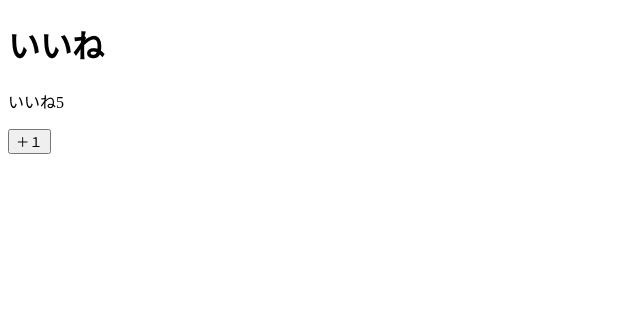
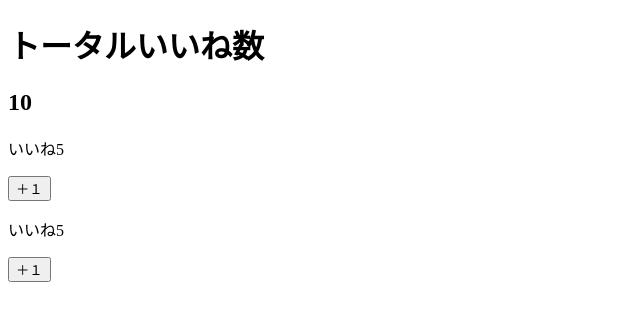
Before and after one commit to kinoko109/vue_study, a Vue app: page / in a window 1280 px wide. Shown: the top 320 px of the page, without its empty margins (0-640 px from the left). Built offline with nearby package versions, Linux system fonts and the light colour scheme.

Commit message:
update: propsでデータ連携

```diff
--- a/src/App.vue
+++ b/src/App.vue
@@ -1,7 +1,9 @@
 <template>
   <div id="app">
     <LikeHeader />
-    <LikeNumber />
+    <h2>{{ number }}</h2>
+    <LikeNumber :total-number="number" />
+    <LikeNumber :total-number="number" />
   </div>
 </template>
 
@@ -14,6 +16,11 @@ export default {
   components: {
     LikeNumber,
     LikeHeader,
+  },
+  data() {
+    return {
+      number: 10,
+    }
   }
 }
 </script>
--- a/src/components/LikeHeader/LikeHeader.vue
+++ b/src/components/LikeHeader/LikeHeader.vue
@@ -1,5 +1,5 @@
 <template>
-    <h1>いいね</h1>
+    <h1>トータルいいね数</h1>
 </template>
 
 <script>
--- a/src/components/LikeNumber/LikeNumber.vue
+++ b/src/components/LikeNumber/LikeNumber.vue
@@ -1,6 +1,6 @@
 <template>
   <div>
-    <p>いいね{{ number }}</p>
+    <p>いいね{{ halfNumber }}</p>
     <button type="button" @click="increment">＋１</button>
   </div>
 </template>
@@ -8,14 +8,22 @@
 <script>
 export default {
   name: 'Likenumber',
-  data() {
-    return {
-      number: 5,
-    }
+  // props: ["totalNumber"],
+  props: {
+    totalNumber: {
+      type: Number,
+      // required: true,
+      default: 10
+    },
   },
   methods: {
     increment() {
-      this.number += 1;
+      this.totalNumber += 1;
+    }
+  },
+  computed: {
+    halfNumber() {
+      return this.totalNumber / 2;
     }
   }
 };
```
